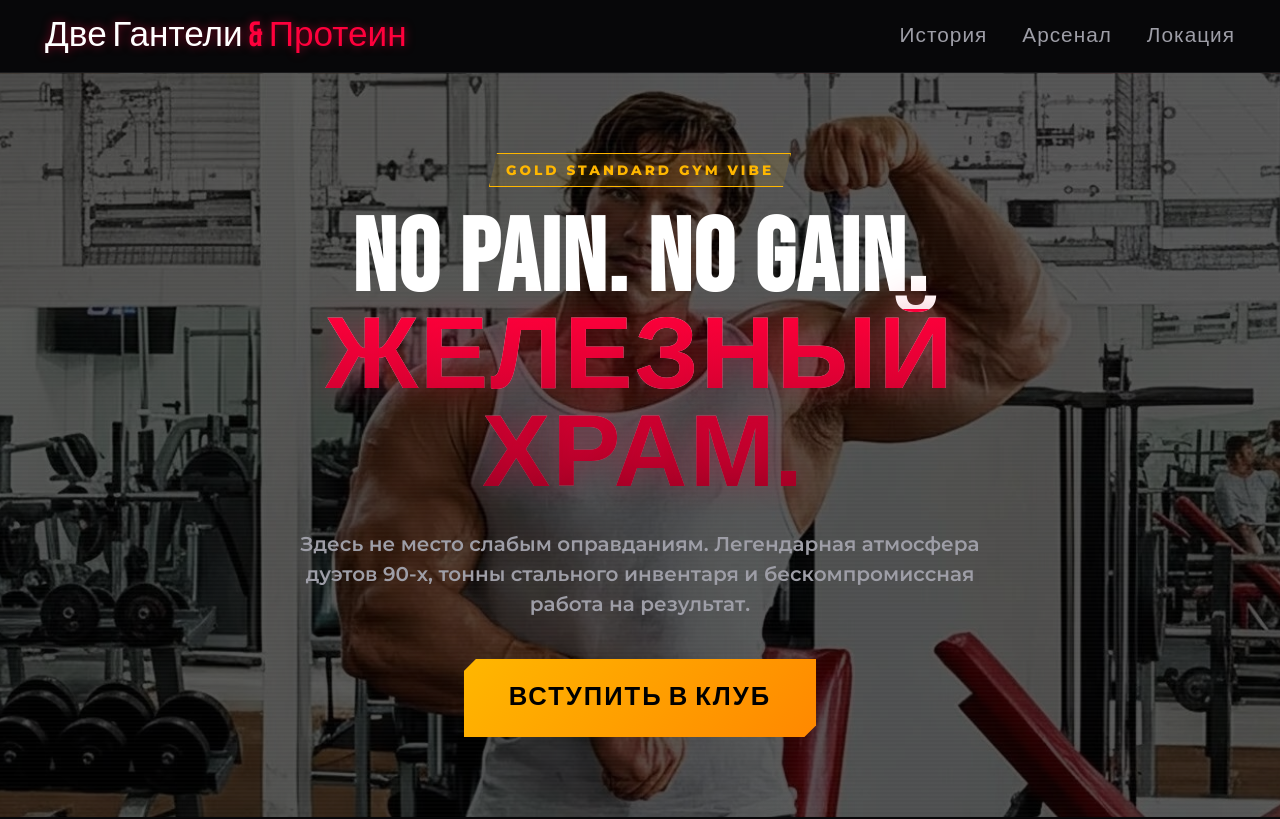
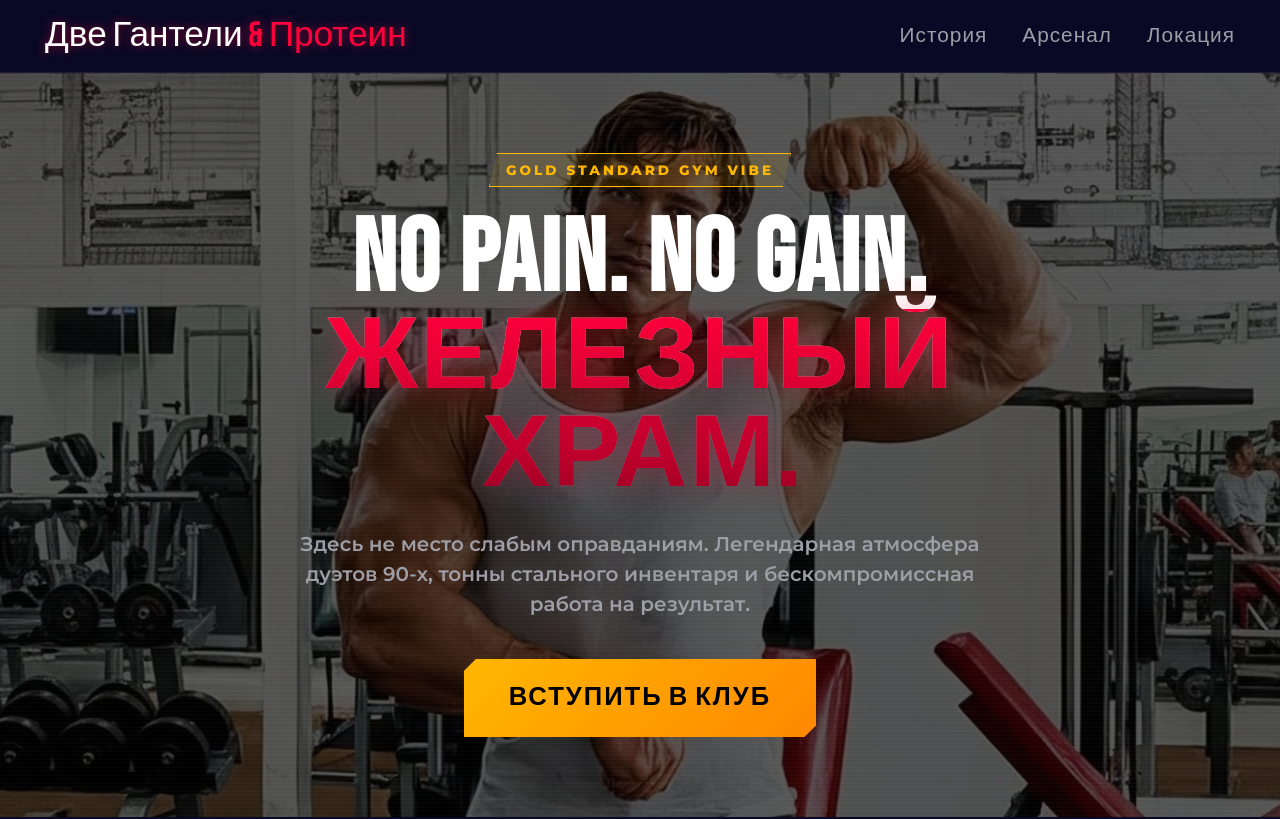
Before and after one commit to sirotabeg-code/stunning-disco, a plain HTML site: page index.html in a window 1280 px wide. Shown: the top 819 px of the page. Drawn offline with Linux system fonts and the light colour scheme.

Commit message:
style: update dark theme colors to navy blue
Update CSS variables --bg-dark and --bg-card from near-black (#08080a, #121216) to deep navy (#0a0a26, #131336). Adjust corresponding rgba and gradient stops in the sticky header and hero section backgrounds to keep the dark theme visually consistent.

```diff
--- a/index.html
+++ b/index.html
@@ -11,8 +11,8 @@
     <style>
         /* === ПЕРЕМЕННЫЕ И СБРОС === */
         :root {
-            --bg-dark: #08080a;
-            --bg-card: #121216;
+            --bg-dark: #0a0a26;
+            --bg-card: #131336;
             --accent-red: #ff003c;
             --accent-gold: #ffb700;
             --text-main: #ffffff;
@@ -87,7 +87,7 @@
             position: sticky;
             top: 0;
             z-index: 1000;
-            background: rgba(8, 8, 10, 0.85);
+            background: rgba(10, 10, 38, 0.85);
             backdrop-filter: blur(12px);
             border-bottom: 1px solid rgba(255, 255, 255, 0.08);
         }
@@ -142,8 +142,8 @@
             text-align: center;
             background: linear-gradient(rgba(0, 0, 0, 0.65), rgba(0, 0, 0, 0.65)),
                         url("7LcIw5qnhjwOVjOLsH_zYw.jpeg"),
-                        radial-gradient(circle at center, rgba(255, 0, 60, 0.12) 0%, rgba(8, 8, 10, 1) 70%),
-                        linear-gradient(180deg, #08080a 0%, #121216 100%);
+                        radial-gradient(circle at center, rgba(255, 0, 60, 0.12) 0%, rgba(10, 10, 38, 1) 70%),
+                        linear-gradient(180deg, #0a0a26 0%, #131336 100%);
             background-size: cover;
             background-position: center;
             overflow: hidden;
```
